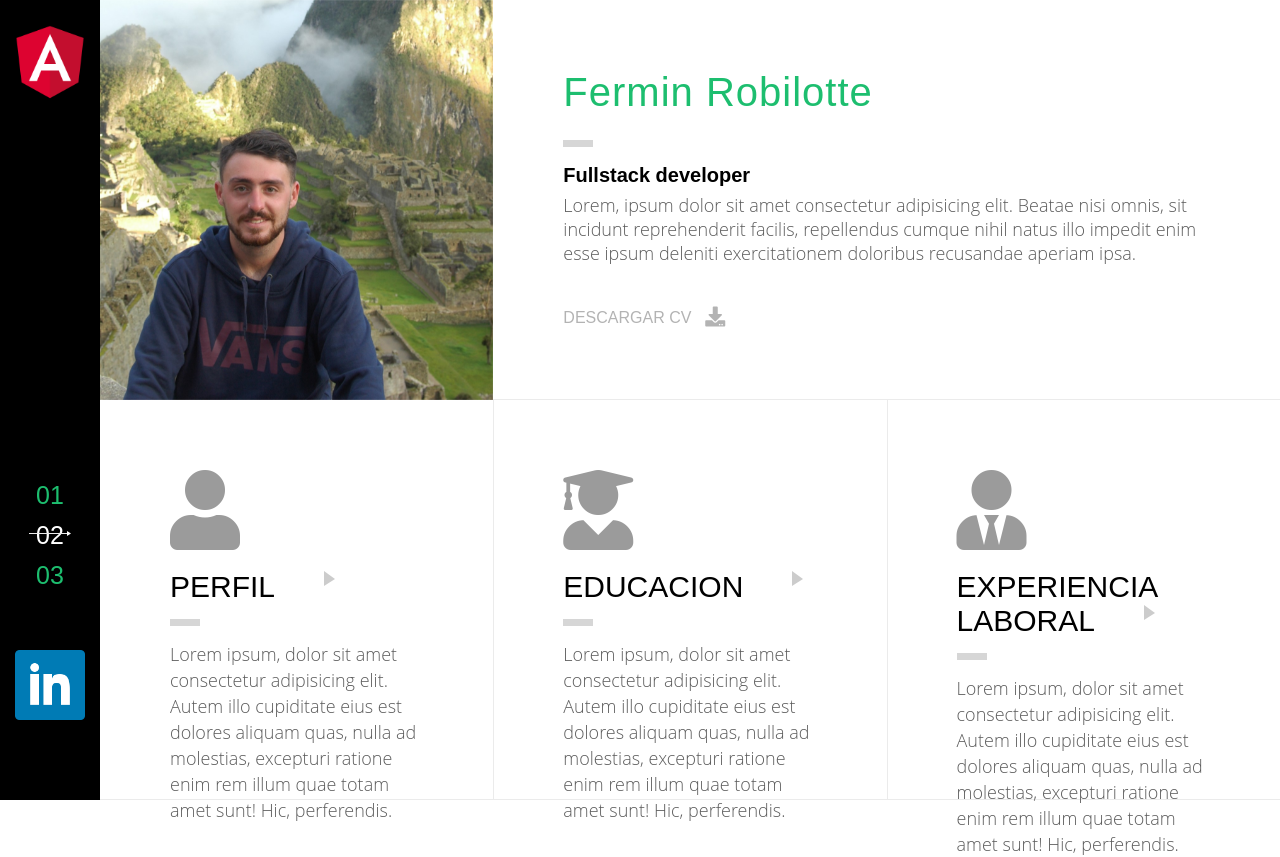
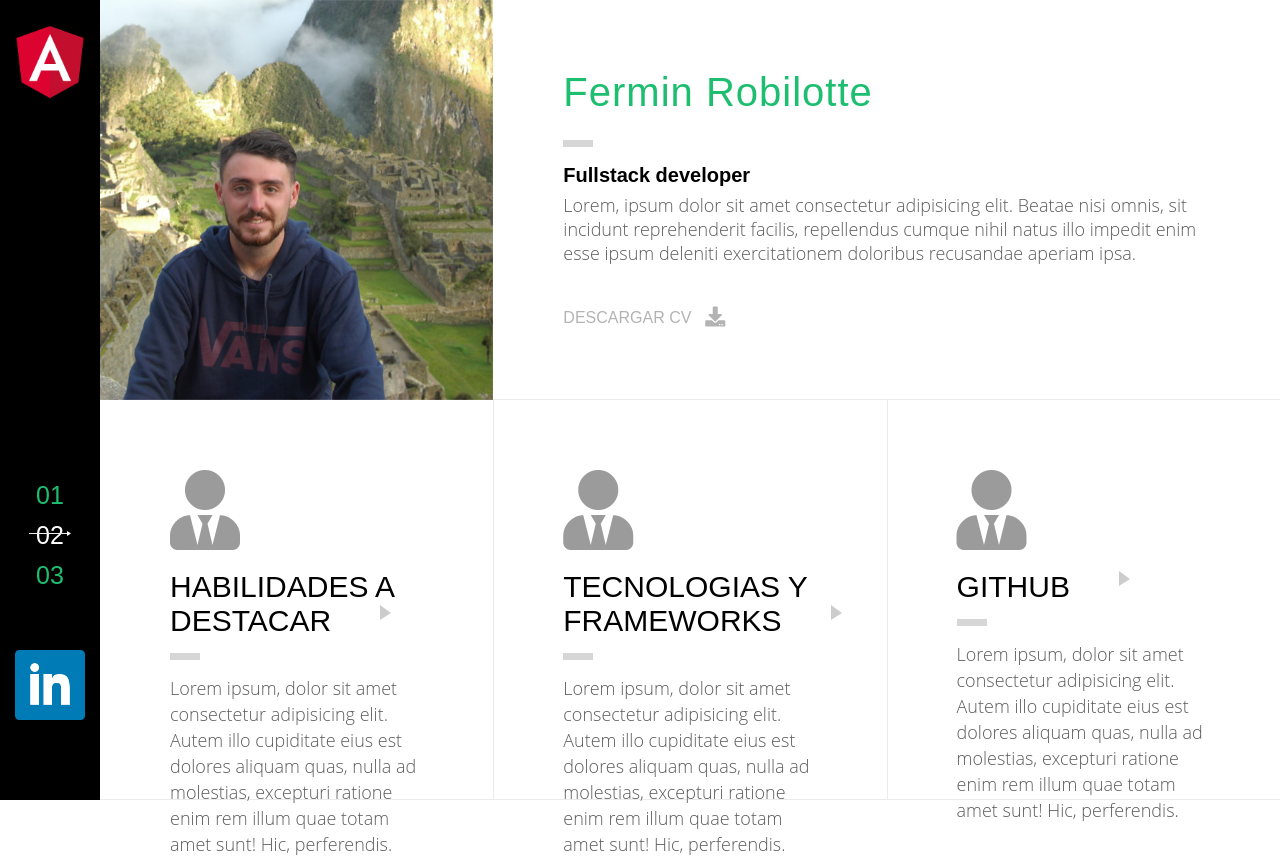
Before and after one commit to ferminrobilotte/CV-Web, an Angular app: page / in a window 1280 px wide. Both pictures are taken after a click on the item "02". Built offline with nearby package versions, Linux system fonts and the light colour scheme.

Commit message:
service para cambio en mainpage

```diff
--- a/src/app/main-page/main-page.component.html
+++ b/src/app/main-page/main-page.component.html
@@ -25,7 +25,7 @@
     </div>
     <div class="home-bottom">
       <div class="cards-container">
-        <a class="card">
+        <a [ngClass]="{'card': id === 1, 'inactive' : id !== 1}">
           <div class="flex-content">
               <i class="fas fa-user"></i>
               <h2 class="tittle">Perfil</h2>
@@ -35,7 +35,7 @@
                  excepturi ratione enim rem illum quae totam amet sunt! Hic, perferendis.</p>
           </div>
         </a>
-        <a class="card">
+        <a [ngClass]="{'card': id === 1, 'inactive' : id !== 1}">
           <div class="flex-content">
               <i class="fas fa-user-graduate"></i>
               <h2 class="tittle">Educacion</h2>
@@ -45,7 +45,7 @@
                  excepturi ratione enim rem illum quae totam amet sunt! Hic, perferendis.</p>
           </div>
         </a>
-        <a class="card">
+        <a [ngClass]="{'card': id === 1, 'inactive' : id !== 1}">
           <div class="flex-content">
               <i class="fas fa-user-tie"></i>
               <h2 class="tittle">Experiencia laboral</h2>
@@ -55,6 +55,36 @@
                  excepturi ratione enim rem illum quae totam amet sunt! Hic, perferendis.</p>
           </div>
         </a>
+        <a [ngClass]="{'card': id === 2, 'inactive' : id !== 2}">
+            <div class="flex-content">
+                <i class="fas fa-user-tie"></i>
+                <h2 class="tittle">Habilidades a destacar</h2>
+                <span class="arrow"></span>
+                <div class="loader"></div>
+                <p class="text">Lorem ipsum, dolor sit amet consectetur adipisicing elit. Autem illo cupiditate eius est dolores aliquam quas, nulla ad molestias,
+                   excepturi ratione enim rem illum quae totam amet sunt! Hic, perferendis.</p>
+            </div>
+          </a>
+          <a [ngClass]="{'card': id === 2, 'inactive' : id !== 2}">
+              <div class="flex-content">
+                  <i class="fas fa-user-tie"></i>
+                  <h2 class="tittle">Tecnologias y frameworks</h2>
+                  <span class="arrow"></span>
+                  <div class="loader"></div>
+                  <p class="text">Lorem ipsum, dolor sit amet consectetur adipisicing elit. Autem illo cupiditate eius est dolores aliquam quas, nulla ad molestias,
+                     excepturi ratione enim rem illum quae totam amet sunt! Hic, perferendis.</p>
+              </div>
+            </a>
+            <a [ngClass]="{'card': id === 2, 'inactive' : id !== 2}">
+                <div class="flex-content">
+                    <i class="fas fa-user-tie"></i>
+                    <h2 class="tittle">Github</h2>
+                    <span class="arrow"></span>
+                    <div class="loader"></div>
+                    <p class="text">Lorem ipsum, dolor sit amet consectetur adipisicing elit. Autem illo cupiditate eius est dolores aliquam quas, nulla ad molestias,
+                       excepturi ratione enim rem illum quae totam amet sunt! Hic, perferendis.</p>
+                </div>
+              </a>
       </div>
     </div>
   </div>
--- a/src/app/main-page/main-page.component.scss
+++ b/src/app/main-page/main-page.component.scss
@@ -158,6 +158,10 @@
 
             .cards-container{
 
+                .inactive{
+                    display: none;
+                }
+
                 .card{
                     float: left;
                     width: 33.33%;
--- a/src/app/main-page/main-page.component.ts
+++ b/src/app/main-page/main-page.component.ts
@@ -1,4 +1,6 @@
 import { Component, OnInit } from '@angular/core';
+import { Subscription } from 'rxjs';
+import { ListService } from '../services/list/list.service';
 
 @Component({
   selector: 'app-main-page',
@@ -6,10 +8,15 @@ import { Component, OnInit } from '@angular/core';
   styleUrls: ['./main-page.component.scss']
 })
 export class MainPageComponent implements OnInit {
-
-  constructor() { }
+  id: number;
+  subscription: Subscription;
+  constructor(private listService : ListService) { }
 
   ngOnInit() {
+    this.id = 1;
+    this.subscription = this.listService.idChange.subscribe(id =>{
+      this.id = id
+    })
   }
 
 }
--- /dev/null
+++ b/src/app/services/list/list.service.ts
@@ -0,0 +1,16 @@
+import { Injectable } from '@angular/core';
+import { Observable, Subject } from 'rxjs';
+
+@Injectable({
+  providedIn: 'root'
+})
+export class ListService {
+  id : number;
+  idChange : Subject<number> = new Subject<number>();
+  constructor() { }
+
+  getId(id) {
+    this.id = id;
+    this.idChange.next(this.id)
+  }
+}
--- a/src/app/sidebar/sidebar.component.scss
+++ b/src/app/sidebar/sidebar.component.scss
@@ -53,7 +53,7 @@
                     background-size: auto;
                     top: 10px;
                     left: -65px;
-                    transition: all .3s;
+                    transition: all .6s;
                 }
             }
 
--- a/src/app/sidebar/sidebar.component.ts
+++ b/src/app/sidebar/sidebar.component.ts
@@ -1,4 +1,5 @@
 import { Component, OnInit } from '@angular/core';
+import { ListService } from '../services/list/list.service';
 
 @Component({
   selector: 'app-sidebar',
@@ -8,14 +9,16 @@ import { Component, OnInit } from '@angular/core';
 export class SidebarComponent implements OnInit {
 
   id : number;
-  constructor() { }
+  constructor(private listService : ListService) { }
 
   ngOnInit() {
     this.id = 1;
+    this.addClass(this.id);
   }
 
   addClass(id: any) {
     this.id = id;
+    this.listService.getId(id);
   }
 
 }
```
Also changed, not shown: 1 other file (tests, documents, lock files or other folders).
